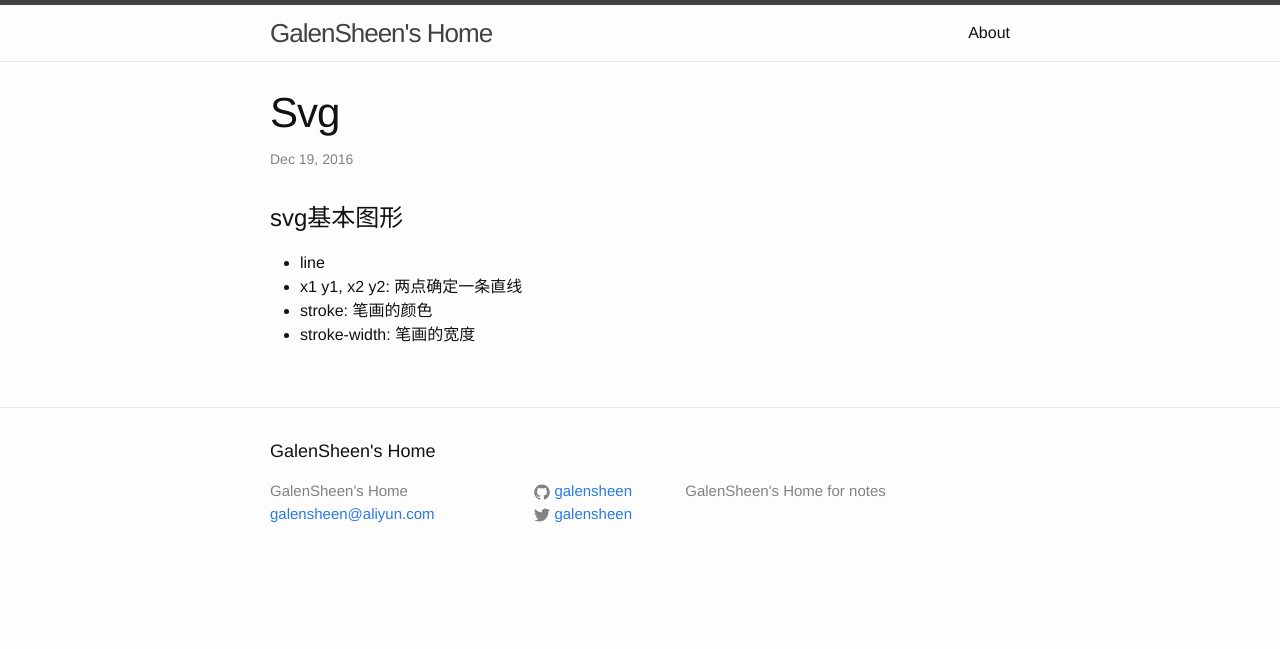
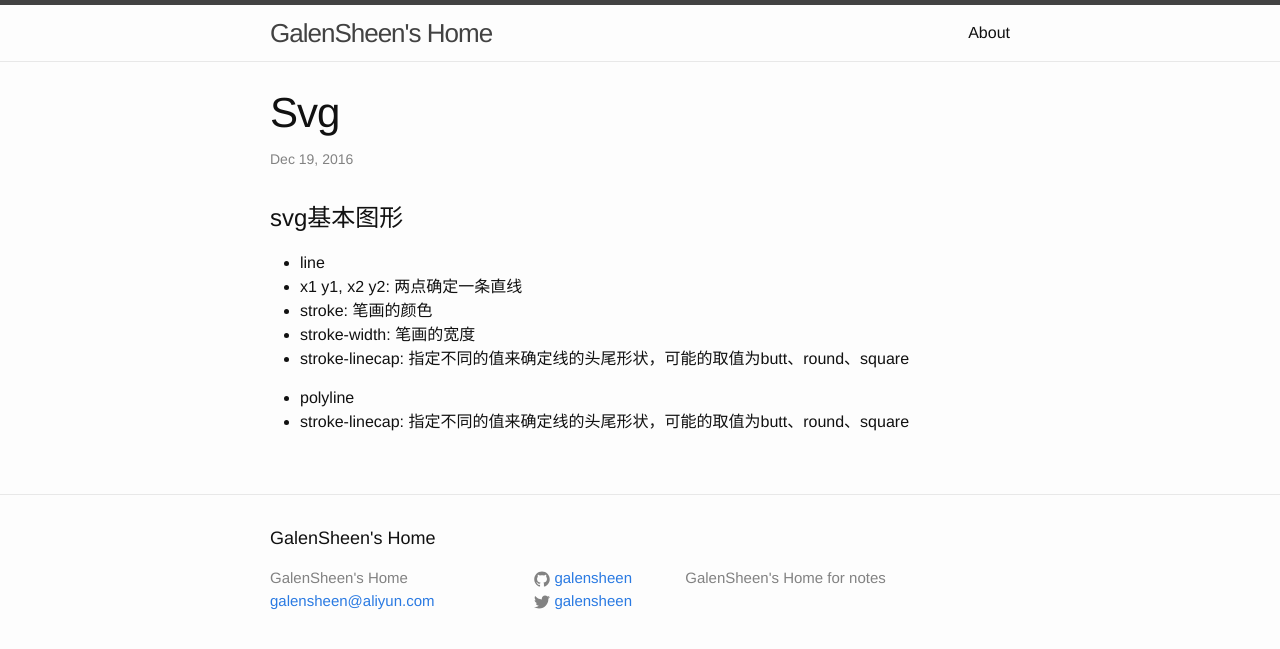
Before and after one commit to galensheen/galensheen.github.io, a Jekyll site: the page built from _posts/svg/2016-12-19-svg.md, in a window 1280 px wide. Shown: the top 649 px of the page. Built offline with Jekyll 4.4.1, drawn with Linux system fonts in a browser that asks for light colours; our own code applies the rules of GitHub Pages for plain Markdown files.

Commit message:
update svg

```diff
--- a/_posts/svg/2016-12-19-svg.md
+++ b/_posts/svg/2016-12-19-svg.md
@@ -4,3 +4,8 @@
  * x1 y1, x2 y2: 两点确定一条直线
  * stroke: 笔画的颜色
  * stroke-width: 笔画的宽度
+ * stroke-linecap: 指定不同的值来确定线的头尾形状，可能的取值为butt、round、square
+
+
+* polyline
+ * stroke-linecap: 指定不同的值来确定线的头尾形状，可能的取值为butt、round、square
```
